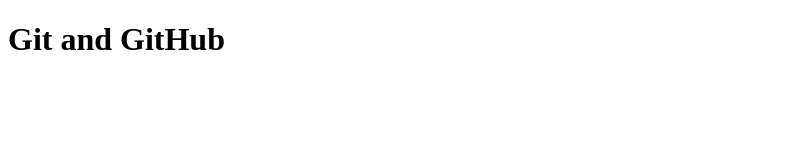
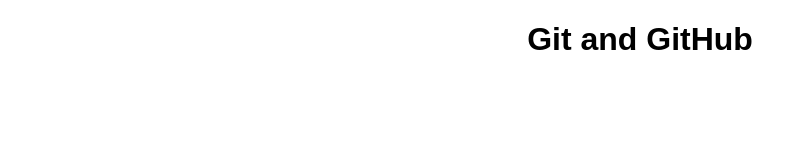
Before and after one commit to hadi-itobuz/git-practice, a plain HTML site: page index.html in a window 1280 px wide. Shown: the whole page, without its empty margins (0-806 px from the left). Drawn offline with Linux system fonts and the light colour scheme.

Commit message:
created style.css

```diff
--- a/index.html
+++ b/index.html
@@ -3,6 +3,7 @@
 <head>
     <meta charset="UTF-8">
     <meta name="viewport" content="width=device-width, initial-scale=1.0">
+    <link rel="stylesheet" href="style.css">
     <title>Git Practice</title>
 </head>
 <body>
--- /dev/null
+++ b/style.css
@@ -0,0 +1,4 @@
+h1{
+    font-family: sans-serif;
+    text-align: center;
+}
```
